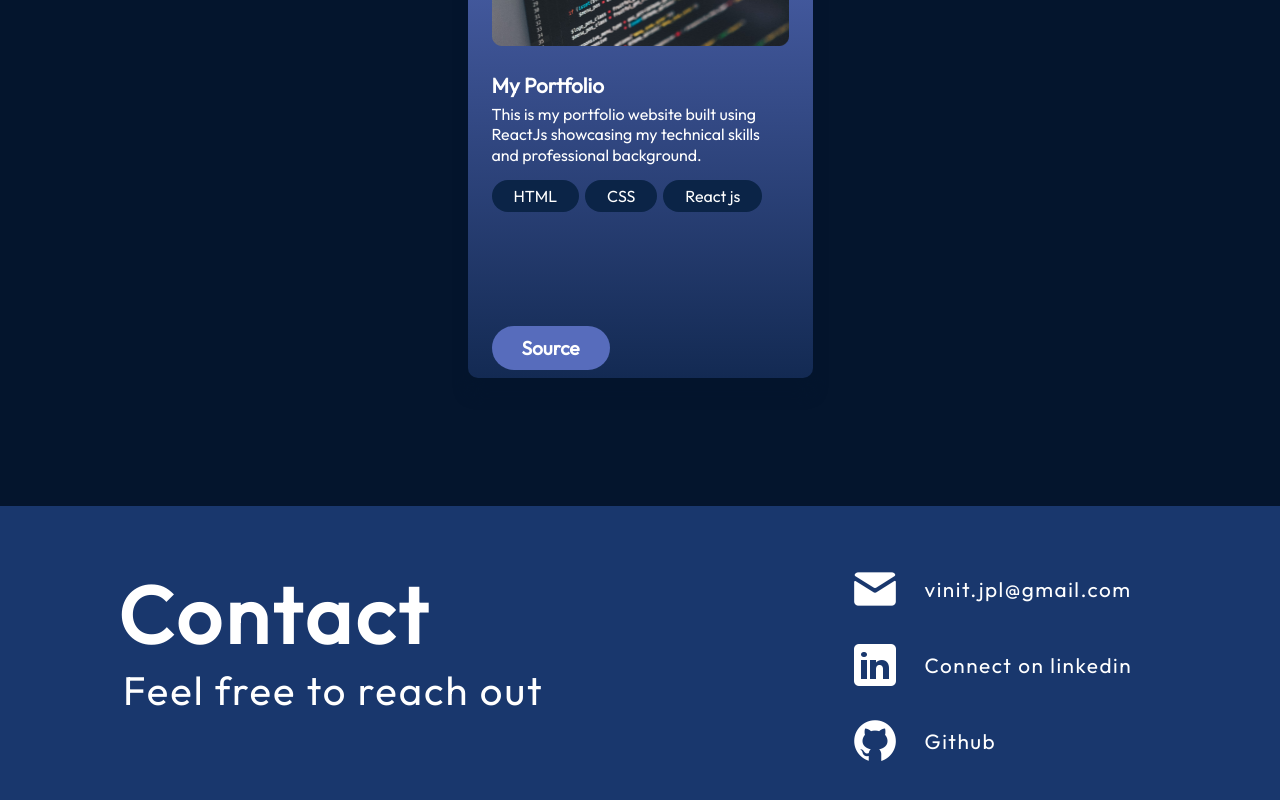
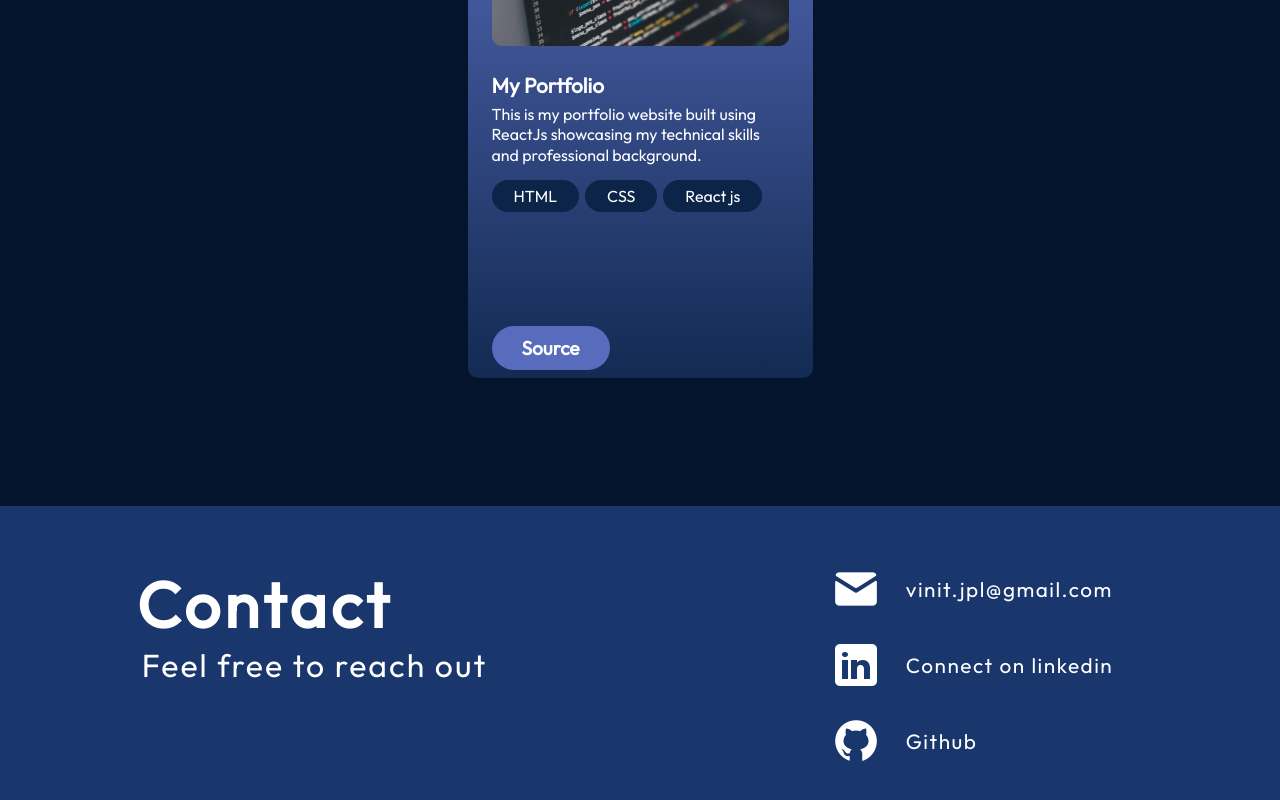
Before and after one commit to vinit-jpl/portfolio-website, a React (Vite) app: page / in a window 1280 px wide. Shown: the part 2804-3604 px from the top of the page. Built offline with nearby package versions, Linux system fonts and the light colour scheme.

Commit message:
font size change in footer

```diff
--- a/src/components/Contact/Contact.module.css
+++ b/src/components/Contact/Contact.module.css
@@ -12,14 +12,14 @@
 }
 
 .text h2 {
-    font-size: 80px;
+    font-size: 4rem;
     font-weight: 700;
     letter-spacing: 4px;
     margin-left: -30px;
 }
 
 .text p {
-    font-size: 40px;
+    font-size: 2rem;
     font-weight: 400;
     letter-spacing: 2px;
     margin-left: -25px;
```
